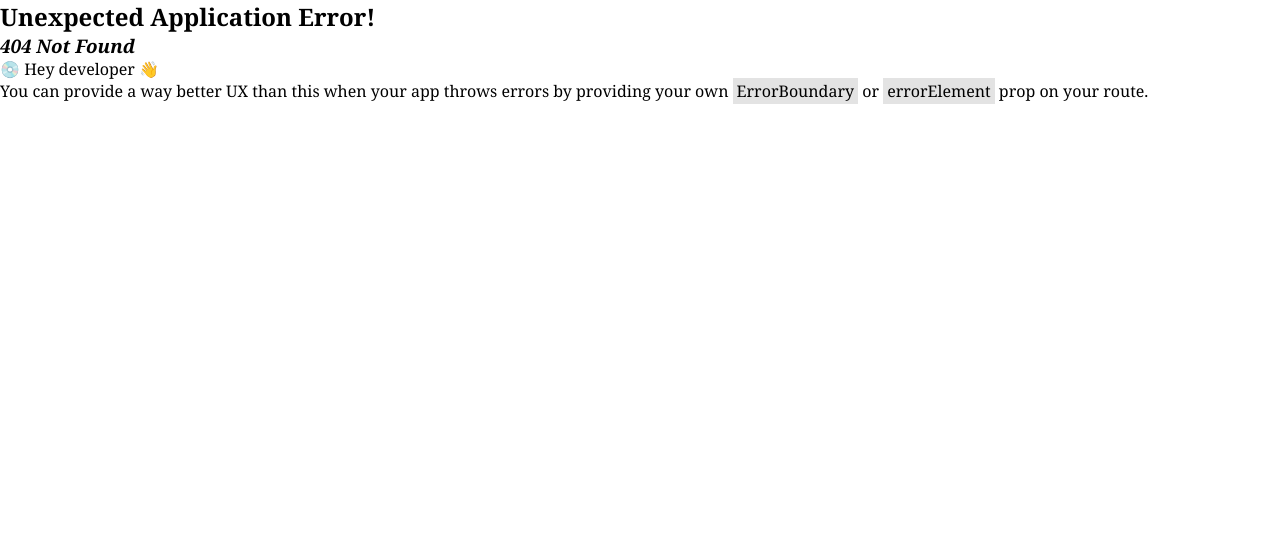
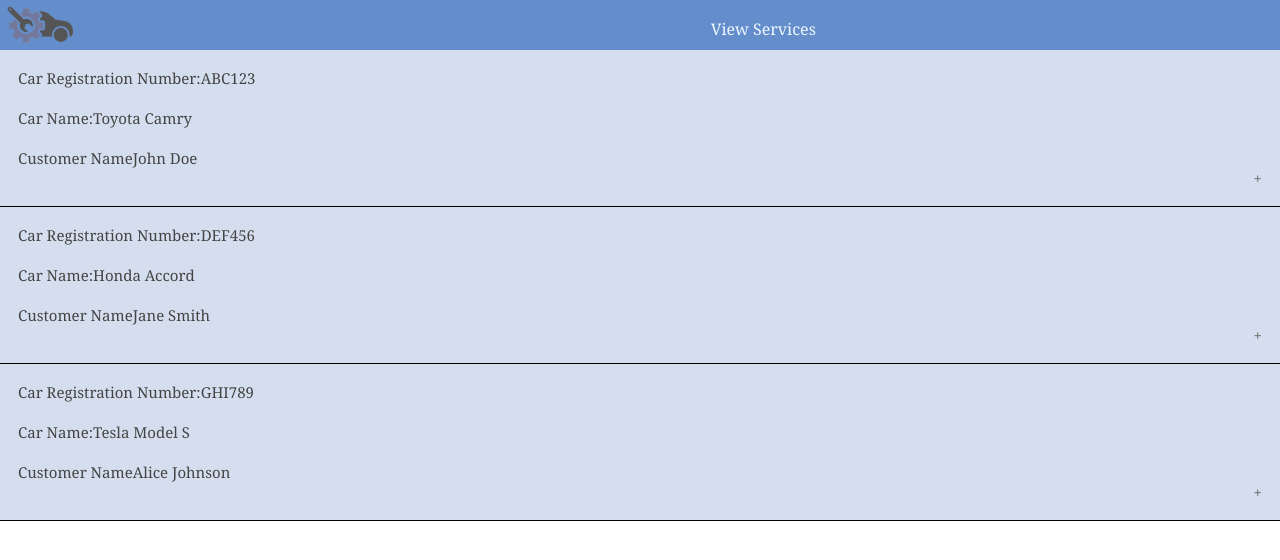
Before and after one commit to Manthan2486/Car-Services, a React (Vite) app in the folder frontend/: page /adminmain in a window 1280 px wide. Before the commit this address had no page. Shown: the top 560 px of the page. Built offline with nearby package versions, Linux system fonts and the light colour scheme.

Commit message:
adminmain

```diff
--- /dev/null
+++ b/frontend/src/components/Admin/Adminmain.css
@@ -0,0 +1,73 @@
+.accordion {
+  background-color: #d5deef;
+  color: #444;
+  cursor: pointer;
+  padding: 18px;
+  width: 100%;
+  border: none;
+  text-align: left;
+  outline: none;
+  font-size: 15px;
+  transition: 0.4s;
+  border-bottom: 1px solid black;
+}
+
+.active,
+.accordion:hover {
+  background-color: #b8c2d3;
+}
+
+.accordion:after {
+  content: '\002B';
+  color: #777;
+  font-weight: bold;
+  float: right;
+  margin-left: 5px;
+}
+
+.active:after {
+  content: "\2212";
+}
+
+.panel {
+  padding: 0 18px;
+  background-color: white;
+  max-height: 0;
+  overflow: hidden;
+  transition: max-height 0.2s ease-out;
+}
+
+table {
+  width: 100%;
+}
+
+th {
+  border-bottom: 1px solid black;
+}
+
+tr:nth-child(even) {
+  background-color: #638ecb;
+}
+
+td,
+th {
+  text-align: center;
+  padding: 8px;
+}
+.statusimg {
+  display: flex;
+  justify-items: center;
+  height: 20px;
+}
+
+.selectoption {
+  border: none;
+  outline: none;
+}
+
+tr:nth-child(even) .selectoption {
+  background-color: #638ecb;
+}
+.dropoptions{
+  background-color: aliceblue;
+}
--- /dev/null
+++ b/frontend/src/components/Admin/Adminmain.jsx
@@ -0,0 +1,114 @@
+import React, { useState, useEffect } from "react";
+import Adminnav from './Adminnav';
+import "./Adminmain.css";
+
+const Adminmain = () => {
+  const initialCars = [
+    {
+      regNumber: "ABC123",
+      carName: "Toyota Camry",
+      customerName: "John Doe",
+      services: [
+        { type: "Oil Change", status: "Completed" },
+        { type: "Tire Rotation", status: "Pending" },
+        { type: "Brake Inspection", status: "In Progress" }
+      ]
+    },
+    {
+      regNumber: "DEF456",
+      carName: "Honda Accord",
+      customerName: "Jane Smith",
+      services: [
+        { type: "Battery Check", status: "Completed" },
+        { type: "Engine Tune-up", status: "In Progress" },
+      ]
+    },
+    {
+      regNumber: "GHI789",
+      carName: "Tesla Model S",
+      customerName: "Alice Johnson",
+      services: [
+        { type: "Software Update", status: "Completed" },
+        { type: "Tire Replacement", status: "Pending" },
+      ]
+    }
+  ];
+
+  const [cars, setCars] = useState(initialCars);
+
+  useEffect(() => {
+    const acc = document.getElementsByClassName("accordion");
+    for (let i = 0; i < acc.length; i++) {
+      acc[i].addEventListener("click", function () {
+        this.classList.toggle("active");
+        const panel = this.nextElementSibling;
+        if (panel.style.maxHeight) {
+          panel.style.maxHeight = null;
+        } else {
+          panel.style.maxHeight = panel.scrollHeight + "px";
+        }
+      });
+    }
+
+    return () => {
+      for (let i = 0; i < acc.length; i++) {
+        acc[i].removeEventListener("click", function () {
+          // Cleanup function
+        });
+      }
+    };
+  }, []);
+
+  const handleStatusChange = (carIndex, serviceIndex, event) => {
+    const newCars = [...cars];
+    newCars[carIndex].services[serviceIndex].status = event.target.value;
+    setCars(newCars);
+  };
+
+  return (
+    <>
+      <Adminnav />
+      <div>
+        {cars.map((car, carIndex) => (
+          <div key={carIndex}>
+            <button className="accordion">
+              <p>Car Registration Number:{car.regNumber}</p> <br />
+              <p>Car Name:{car.carName}</p> <br />
+              <p>Customer Name{car.customerName}</p>
+            </button>
+            <div className="panel">
+              <table>
+                <thead>
+                  <tr>
+                    <th>Service Type</th>
+                    <th>Status</th>
+                  </tr>
+                </thead>
+                <tbody>
+                  {car.services.map((service, serviceIndex) => (
+                    <tr key={serviceIndex}>
+                      <td>{service.type}</td>
+                      <td>
+                        <select
+                          value={service.status}
+                          onChange={(event) => handleStatusChange(carIndex, serviceIndex, event)}
+                          className="selectoption"
+                        >
+                          <option value="Completed" className="dropoptions">Completed</option>
+                          <option value="Pending" className="dropoptions">Pending</option>
+                          <option value="In Progress" className="dropoptions">In Progress</option>
+                        </select>
+                      </td>
+                    </tr>
+                  ))}
+                </tbody>
+              </table>
+            </div>
+          </div>
+        ))}
+      </div>
+    </>
+  );
+}
+
+export default Adminmain;
--- a/frontend/src/components/Admin/Adminnav.css
+++ b/frontend/src/components/Admin/Adminnav.css
@@ -0,0 +1,35 @@
+
+.nav-main{
+    background-color:#638ecb;
+    display: flex;
+    height: 50px;
+    position: sticky;
+    top: 0%;
+
+}
+img{
+    padding: 5px;
+    height: 40px;
+    display: flex;
+}
+.ul{
+    display: flex;
+
+}
+.li{
+    list-style: none;
+}
+.option{
+    margin-top: 18px;
+    margin-left: 500px;
+}
+a{
+    color: aliceblue;
+
+}
+a:hover{
+    text-decoration: none;
+    color: aliceblue;
+    border: none;
+    cursor: pointer;
+}
--- a/frontend/src/components/Admin/Adminnav.jsx
+++ b/frontend/src/components/Admin/Adminnav.jsx
@@ -0,0 +1,20 @@
+import React from 'react'
+
+const Adminnav = () => {
+  return (
+    <div className="nav-main">
+                <div>
+                    <img src="nav-logo.png" alt=""/>
+                </div>
+                <div className="option">
+                    <ul className="ul">
+                        <li className="li"><a href="">View Services </a></li>
+
+                    </ul>
+                </div>
+
+            </div>
+  )
+}
+
+export default Adminnav
--- a/frontend/src/main.jsx
+++ b/frontend/src/main.jsx
@@ -10,6 +10,7 @@ import Book_service from "./components/User/Book_service.jsx";
 import Update from "./components/User/Update.jsx";
 import Contactus from "./components/User/Contactus.jsx";
 import Aboutus from "./components/User/Aboutus.jsx";
+import Adminmain from "./components/Admin/Adminmain.jsx"
 const routes = createBrowserRouter([
   { path: "/", element: <Login></Login> },
   { path: "/signin", element: <Sighup></Sighup> },
@@ -17,7 +18,8 @@ const routes = createBrowserRouter([
   { path: "/book_service" , element:<Book_service></Book_service>},
   { path: "/update", element:<Update></Update>},
   { path: "/contactus", element:<Contactus></Contactus>},
-  { path: "/aboutus" , element:<Aboutus></Aboutus>}
+  { path: "/aboutus" , element:<Aboutus></Aboutus>},
+  { path: "/adminmain", element:<Adminmain></Adminmain>}
 ]);
 ReactDOM.createRoot(document.getElementById("root")).render(
   <React.StrictMode>
```
